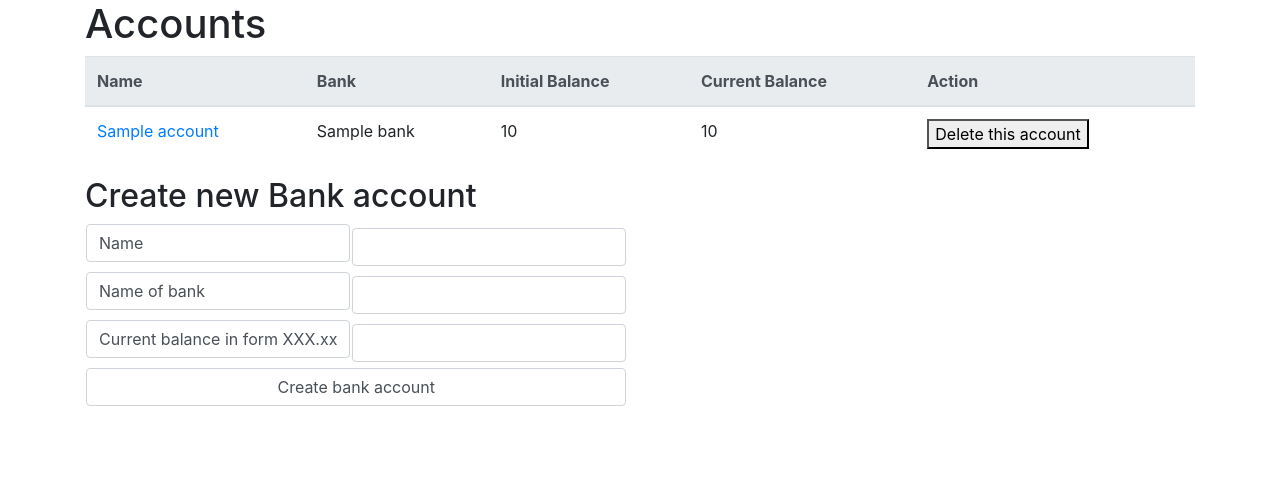
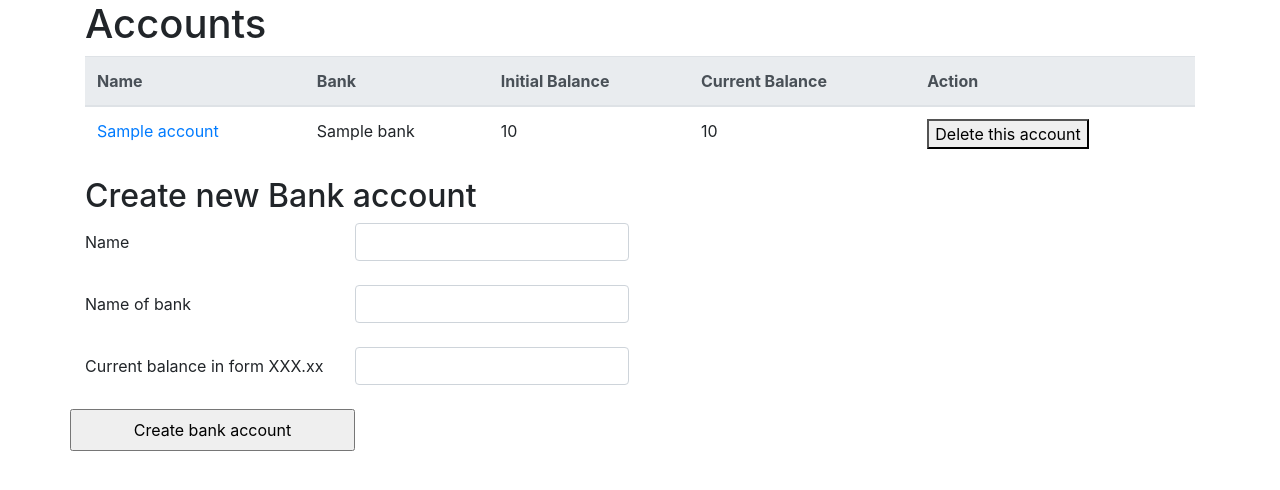
Before and after one commit to joonasviljakainen/account-categories, a Flask app: template application/templates/bankaccounts/bankaccounts.html in a window 1280 px wide. Shown: the part 56-546 px from the top of the page. Run offline with Flask 2, Linux system fonts and the light colour scheme; tables that the repository leaves empty hold one stand-in row (values such as "Sample post"); the template is opened without the code that fills it: values that come from a table or form of the project are taken from there, most other values are stand-ins (such as "Sample title", 1, 10 or a date in 2020); some libraries are stand-ins or nearby versions.

Commit message:
refined stylings

```diff
--- a/application/templates/bankaccounts/bankaccounts.html
+++ b/application/templates/bankaccounts/bankaccounts.html
@@ -1,8 +1,6 @@
 {% extends "layout.html" %}
 
 {% block body %}
-
-
 
 <h1>Accounts</h1>
 <table class="table">
@@ -40,25 +38,21 @@
 <h2>Create new Bank account</h2>
 {{ error }}
 <form method="POST" action="{{ url_for('bankaccounts') }}">
-    <table>
-        <tr class="form-group">
-            <td>{{ form.name.label(class_="form-control") }}</td>
-            <td>{{ form.name(class_="form-control") }}</td>
-        </tr>
-        <tr class="form-group">
-            <td>{{ form.bank.label(class_="form-control") }}</td>
-            <td>{{ form.bank(class_="form-control") }}</td>
-        </tr>
-        <tr class="form-group">
-            <td>{{ form.balance.label(class_="form-control") }}</td>
-            <td>{{ form.balance(class_="form-control") }}</td>
-        </tr>
-        <tr class="form-group">
-            <td colspan="2">
-                <input class="form-control" type="submit" value="Create bank account" />
-            </td>
-        </tr>
-    </table>
+    <div class="form-group row">
+        <span class="col-sm-3 col-form-label">{{ form.name.label }}</span>
+        <span>{{ form.name(class_="form-control") }}</span>
+    </div>
+    <div class="form-group row">
+        <span class="col-sm-3 col-form-label">{{ form.bank.label }}</span>
+        <span>{{ form.bank(class_="form-control") }}</span>
+    </div>
+    <div class="form-group row">
+        <span class="col-sm-3 col-form-label">{{ form.balance.label }}</span>
+        <span>{{ form.balance(class_="form-control") }}</span>
+    </div>
+    <div class="form-group row">
+        <input class="col-sm-3 col-form-label" class="form-control" type="submit" value="Create bank account" />
+    </div>
 </form>
 
 {% endblock %}
--- a/application/templates/bankaccounts/singlebankaccount.html
+++ b/application/templates/bankaccounts/singlebankaccount.html
@@ -72,9 +72,9 @@
         <td>
             <form method="POST" action="{{ url_for('set_transaction_category', transaction_id=transaction.id)  }}">
 
-                <span>{{ form.category }}</span>
-                <span>{{ form.submit }}</span>
-                <span>{{ form.account }}</span>
+                <span style="display: inline">{{ form.category(class_="form-control") }}</span>
+                <span style="display: inline">{{ form.submit(class_="form-control") }}</span>
+                <span>{{ form.account(class_="form-control") }}</span>
 
         </form>
         </td>
--- a/application/templates/categories/categories.html
+++ b/application/templates/categories/categories.html
@@ -4,7 +4,7 @@
 
 <h1>Categories</h1>
 <p style="color: red">{{error}}</p>
-<table class="table">
+<table class="table table-sm">
     <thead class="thead-light">
         <tr>
             <th>Category name</th>
```
Also changed, not shown: application/bankaccounts/views.py (+6 -6 lines), application/templates/bankaccounts/accountsummary.html (+6 -4 lines), application/templates/newtransaction.html (+9 -9 lines).
